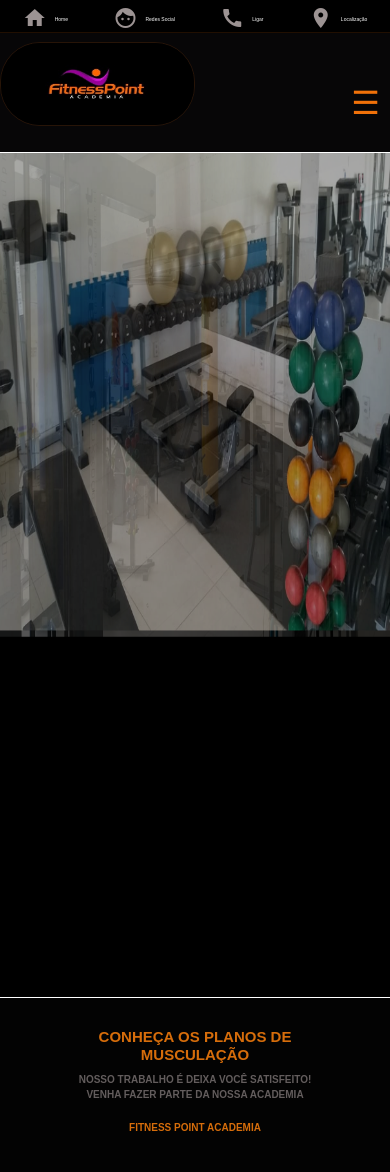
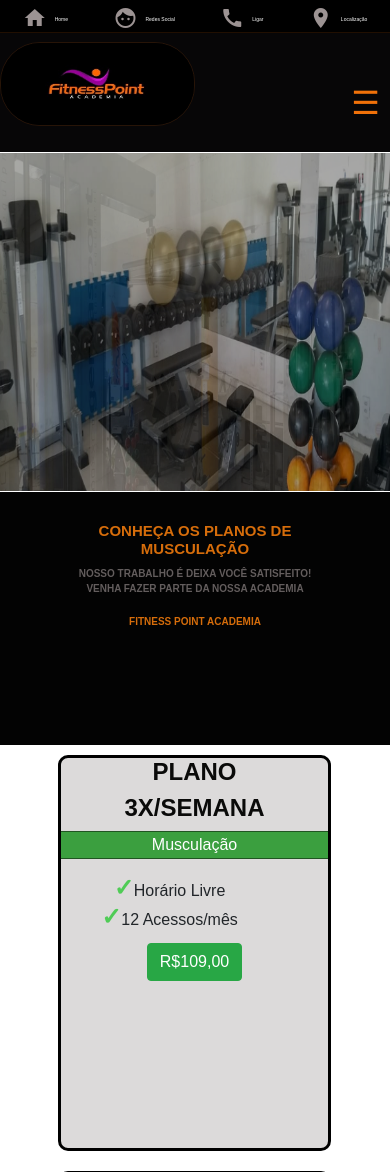
Before and after one commit to danilo992/public_php, a PHP site: page / in a window 390 px wide. Shown: the top 1172 px of the page. Run offline with PHP 8.4, Linux system fonts and the light colour scheme.

Commit message:
modificando css

```diff
--- a/css/style.css
+++ b/css/style.css
@@ -580,6 +580,11 @@
         height: 55vh;
     }
 
+    #galeria {
+        width: 100vw;
+        height: 40vh;
+    }
+
     /*main section*/
     .section-entra-plano h3 {
         font-size: 15px;
```
